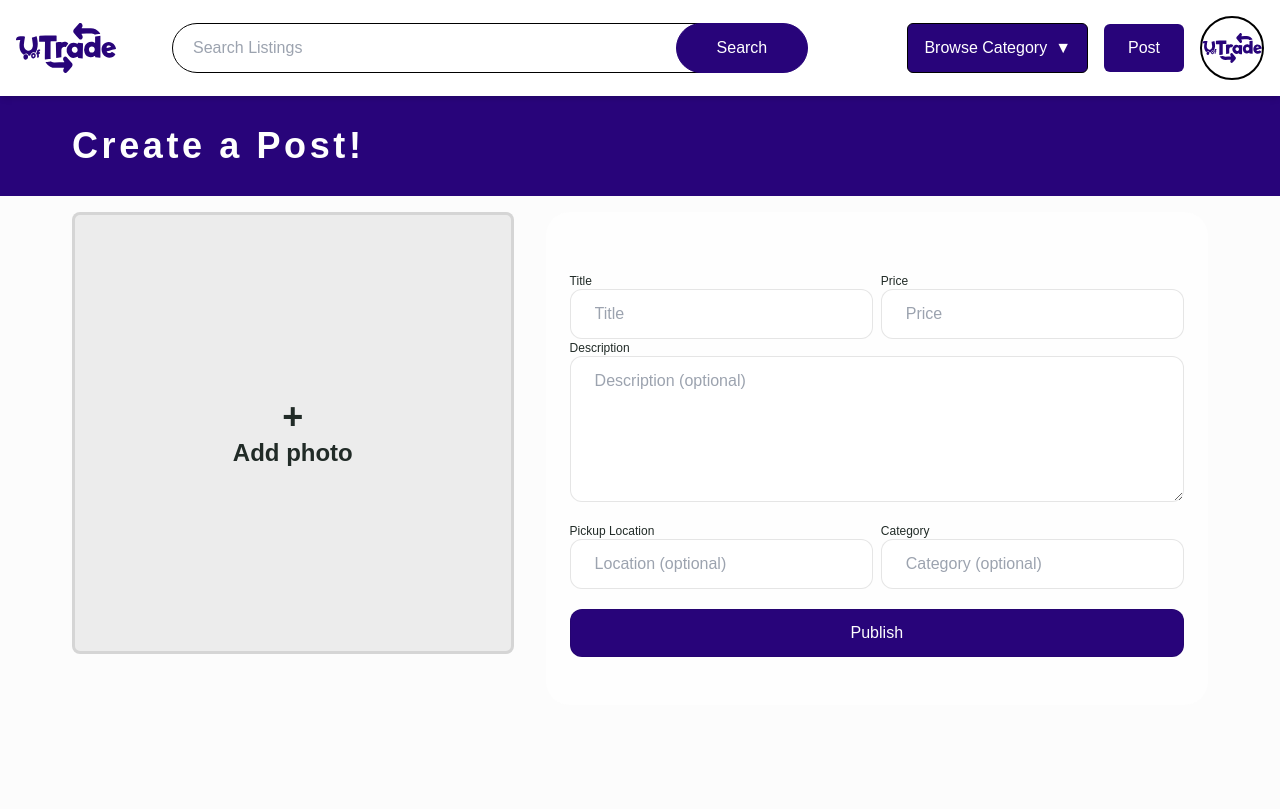
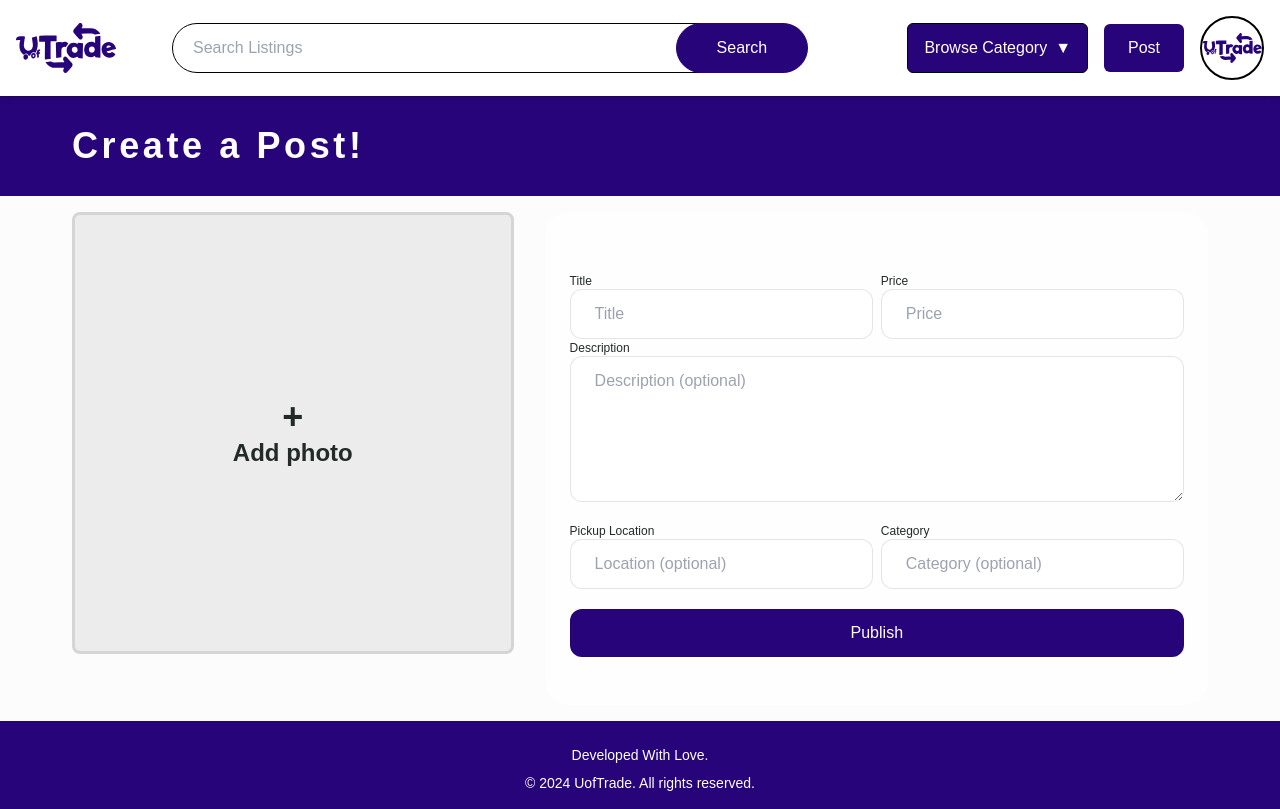
Before and after one commit to UofT-ECE444-Fall2024/project-1-web-application-design-group4-goggle, a Next.js app in the folder frontend/uoftrade/: page /post in a window 1280 px wide. Built offline with nearby package versions, Linux system fonts and the light colour scheme.

Commit message:
added footer to post page

```diff
--- a/frontend/uoftrade/src/app/post/page.tsx
+++ b/frontend/uoftrade/src/app/post/page.tsx
@@ -2,11 +2,11 @@
 
 import React, { useState } from "react";
 import axios from "axios";
-import Image from "next/image";
 import NavBar from "@/components/NavBar/NavBar";
 import ImageUpload from "@/components/ImageUpload/ImageUpload";
 import CreatePostTextBoxes from "@/components/CreatePostTextBoxes/CreatePostTextBoxes";
 import Header from "@/components/Header/Header";
+import Footer from "@/components/Footer/Footer";
 
 const PostListingPage = () => {
   const [uploadedImages, setUploadedImages] = useState<File[]>([]);
@@ -40,10 +40,10 @@ const PostListingPage = () => {
   };
 
   return (
-    <div>
+    <div className="flex flex-col min-h-screen w-full">
       <NavBar />
       <Header title="Create a Post!" />
-      <section className="w-full flex flex-col items-center p-4 gap-8">
+      <div className="w-full flex flex-col items-center p-4 gap-8 flex-grow">
         <div className="container mx-auto px-4 sm:px-8 w-full flex flex-col lg:flex-row gap-8">
           <div className="xl:w-[40%] lg:w-[40%] w-full">
             <ImageUpload onImagesChange={handleImagesChange} imagePreviews={imagePreviews} />
@@ -52,7 +52,8 @@ const PostListingPage = () => {
             <CreatePostTextBoxes onPublish={handlePublish} />
           </div>
         </div>
-      </section>
+      </div>
+      <Footer />
     </div>
   );
 };
```
